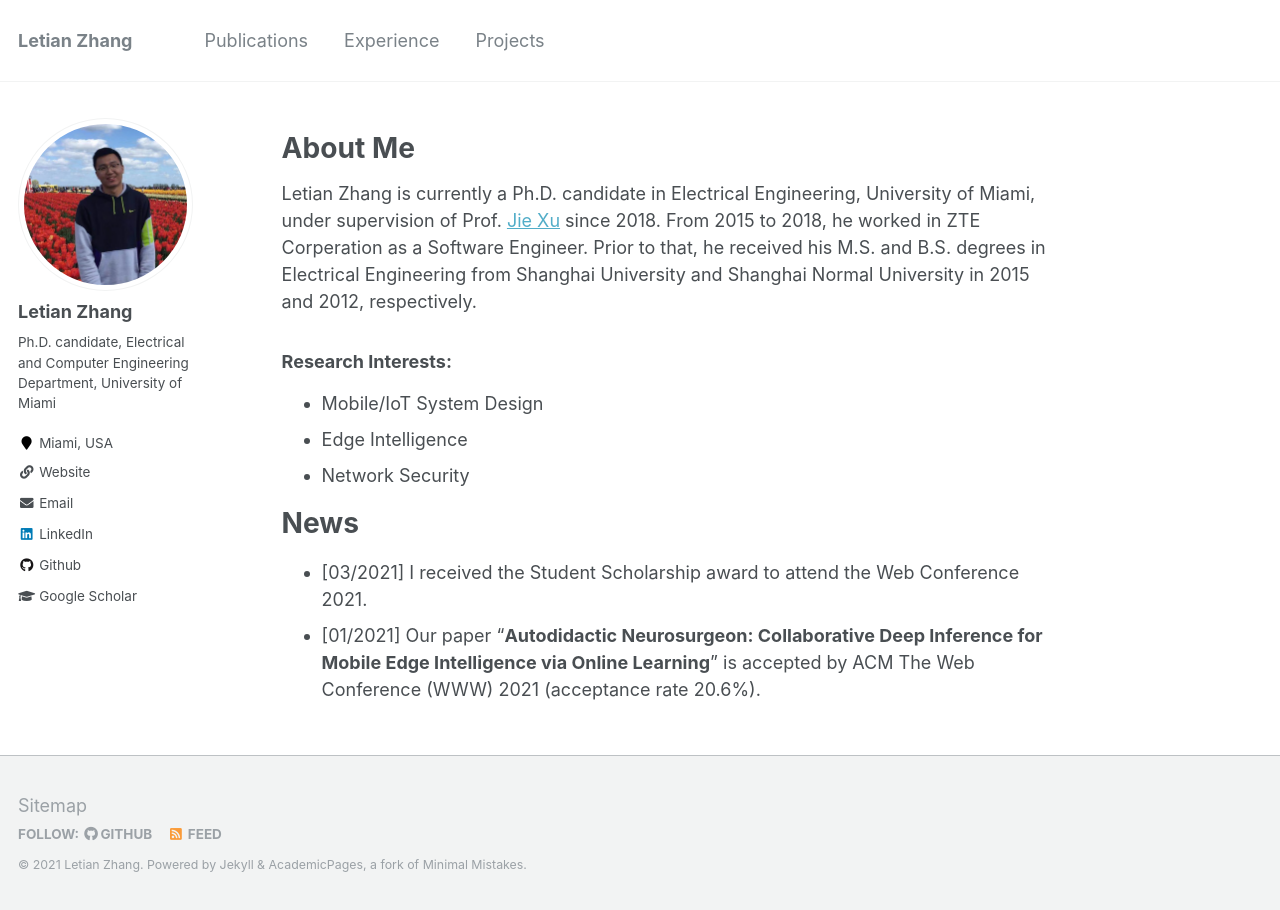
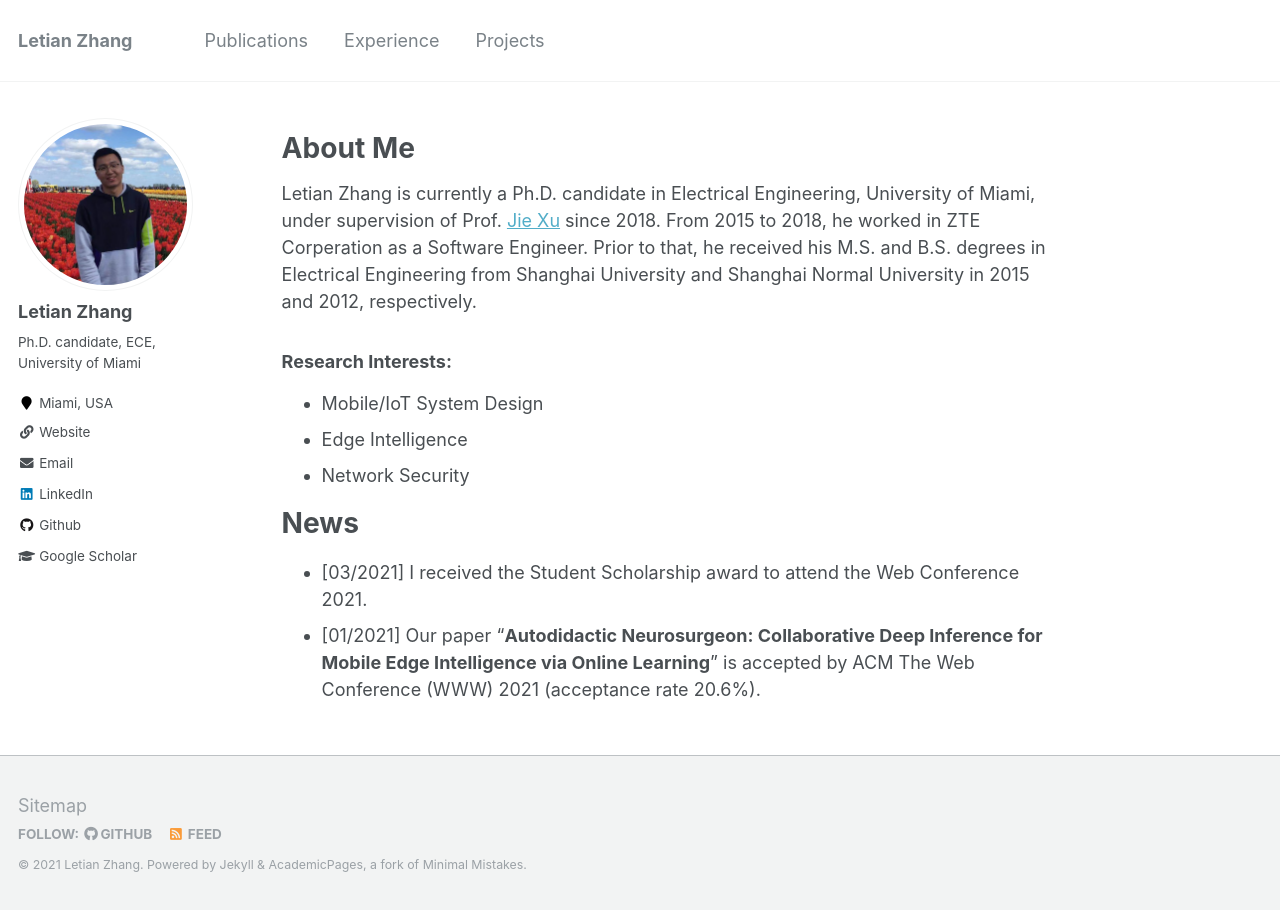
Before and after one commit to letian-zhang/letian-zhang.github.io, a Jekyll site: the page built from _pages/about.md, in a window 1280 px wide. Built offline with Jekyll 4.4.1, drawn with Linux system fonts in a browser that asks for light colours.

Commit message:
Update _config.yml

```diff
--- a/_config.yml
+++ b/_config.yml
@@ -82,7 +82,7 @@ analytics:
 author:
   name             : "Letian Zhang"
   avatar           : "letian.jpg"
-  bio              : "Ph.D. candidate, Electrical and Computer Engineering Department, University of Miami"
+  bio              : "Ph.D. candidate, ECE, University of Miami"
   location         : "Miami, USA"
   employer         :
   pubmed           :
```
